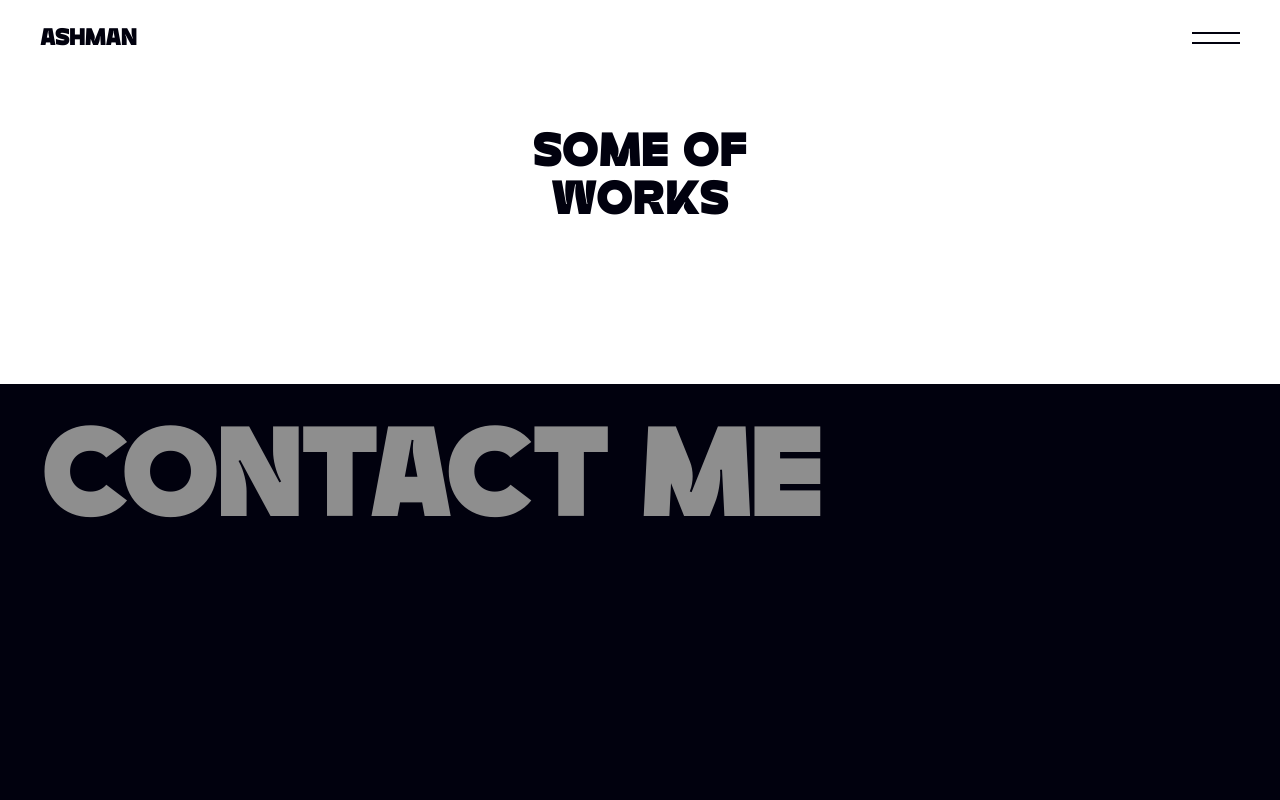
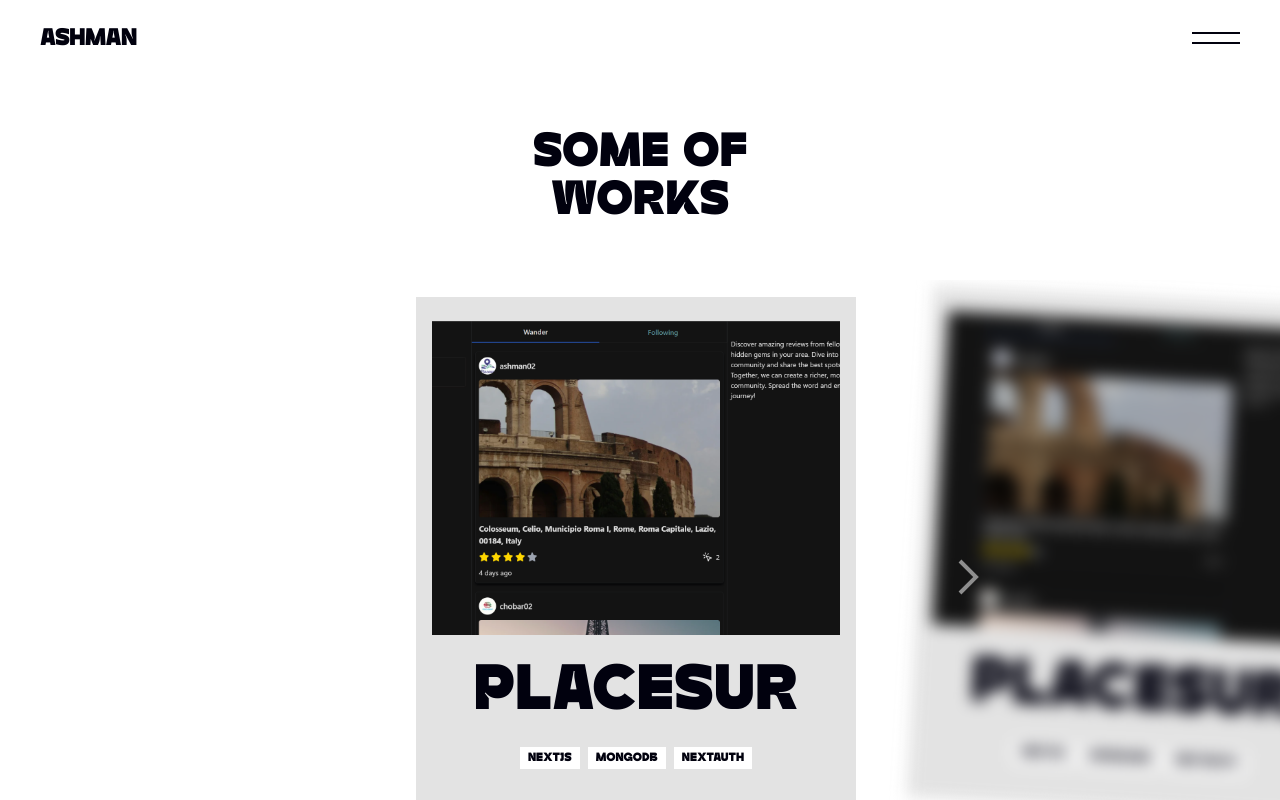
Before and after one commit to ashman02/portfolio-3, a Next.js app: page /works in a window 1280 px wide. Shown: the top 800 px of the page. Built offline with nearby package versions, Linux system fonts and the light colour scheme.

Commit message:
work section done

```diff
--- a/src/app/(app)/works/page.tsx
+++ b/src/app/(app)/works/page.tsx
@@ -1,10 +1,38 @@
 "use client"
 import WorkCard from "@/components/WorkCard"
-import React, { useState } from "react"
-
+import { useGSAP } from "@gsap/react"
+import gsap from "gsap"
+import React, { useRef, useState } from "react"
 
 const Work = () => {
   const [activeIndex, setActiveIndex] = useState(0)
+  const sliderRef = useRef(null)
+
+  useGSAP(() => {
+    const mm = gsap.matchMedia()
+    mm.add(
+      {
+        isDesktop: "(min-width: 1024px)",
+        isTablet: "(min-width: 768px) and (max-width: 1023px)",
+        isMobile: "(max-width: 767px)",
+      },
+      (context) => {
+        const { isDesktop, isTablet } = context.conditions as {
+          isDesktop: boolean
+          isTablet: boolean
+        }
+
+        gsap.to(sliderRef.current, {
+          translateX: `-${
+            (activeIndex) * (isDesktop ? 504 : isTablet ? 528 : 344)
+          }px`,
+          duration: 0.5,
+          ease: "power3.inOut",
+        })
+      }
+    )
+  }, [activeIndex])
+
   return (
     <main className="">
       <section className="flex flex-col gap-8 lg:gap-6 items-center justify-center py-[128px]">
@@ -12,7 +40,59 @@ const Work = () => {
           <h1 className="medium-text">SOME OF</h1>
           <h1 className="medium-text">WORKS</h1>
         </div>
-
+        <div className="slider-wrapper w-full h-full overflow-hidden relative">
+          <div
+            ref={sliderRef}
+            className="slider h-[448px] md:h-[570px] lg:h-[546px] w-full relative left-[calc(50%-140px)] md:left-[calc(50%-234px)] lg:left-[calc(50%-224px)] flex gap-16 items-center"
+          >
+            {[1, 2, 3, 4, 5].map((_, i) => (
+              <div
+                key={i}
+                className={`${
+                  i === activeIndex ? "blur-none rotate-0" : "blur-sm rotate-3"
+                } transition-all duration-300 ease-in-out`}
+              >
+                <WorkCard />
+              </div>
+            ))}
+          </div>
+          <div
+            className={`cursor-pointer absolute top-1/2 left-2 md:left-24 lg:left-72 z-30 ${
+              activeIndex === 0 && "hidden"
+            }`}
+            onClick={() => setActiveIndex(activeIndex - 1)}
+          >
+            <svg
+              xmlns="http://www.w3.org/2000/svg"
+              width="48"
+              height="48"
+              viewBox="0 0 24 24"
+            >
+              <path
+                fill="#8e8e8e"
+                d="M15.293 3.293 6.586 12l8.707 8.707 1.414-1.414L9.414 12l7.293-7.293-1.414-1.414z"
+              />
+            </svg>
+          </div>
+          <div
+            className={`cursor-pointer absolute top-1/2 right-2 md:right-[104px] lg:right-72 z-30 ${
+              activeIndex === 4 && "hidden"
+            }`}
+            onClick={() => setActiveIndex(activeIndex + 1)}
+          >
+            <svg
+              xmlns="http://www.w3.org/2000/svg"
+              width="48"
+              height="48"
+              viewBox="0 0 24 24"
+            >
+              <path
+                fill="#8e8e8e"
+                d="M7.293 4.707 14.586 12l-7.293 7.293 1.414 1.414L17.414 12 8.707 3.293 7.293 4.707z"
+              />
+            </svg>
+          </div>
+        </div>
       </section>
     </main>
   )
```
